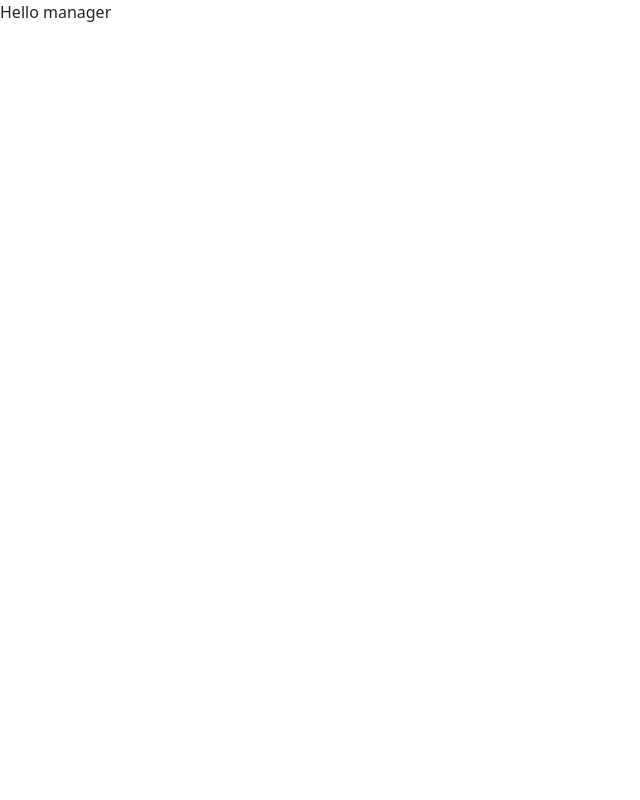
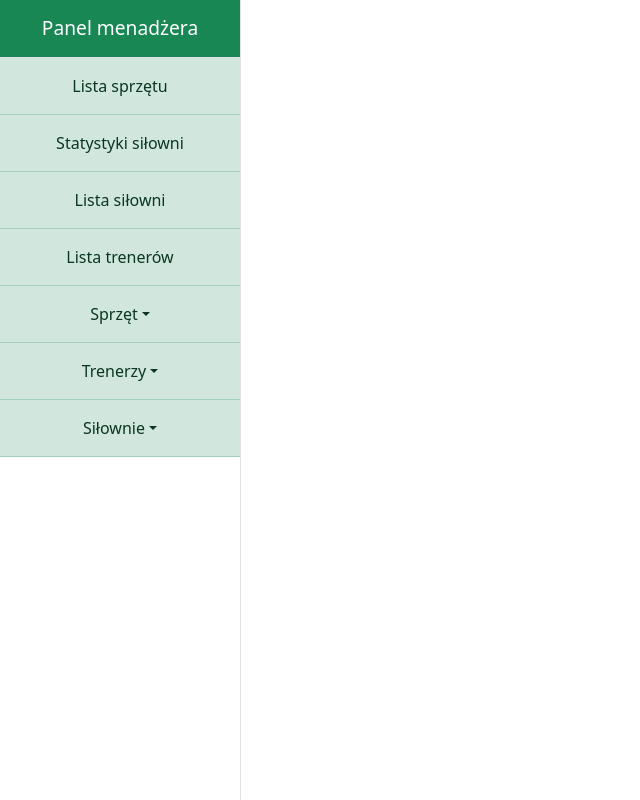
Before and after one commit to dominikaferfecka/FitCrafters, a React (Create React App) app in the folder frontend/: page /manager in a window 1280 px wide. Shown: the whole page, without its empty margins (0-640 px from the left). Built offline with nearby package versions, Linux system fonts and the light colour scheme.

Commit message:
Add sideBar to ManagerPage

```diff
--- a/frontend/src/components/ManagerPage.js
+++ b/frontend/src/components/ManagerPage.js
@@ -1,4 +1,8 @@
+import SideBarManager from "./SideBarManager"
+
 function ManagerPage()  {
-    return <p>Hello manager</p>
+    return <>
+        <SideBarManager />
+    </>
 }
 export default ManagerPage
--- /dev/null
+++ b/frontend/src/components/SideBarManager.js
@@ -0,0 +1,34 @@
+function SideBarManager() {
+    return <><div className="d-flex" id="wrapper">
+    <div className="border-end bg-white" id="sidebar-wrapper">
+        <div className="sidebar-heading border-bottom bg-success" style={{color: "white"}}>Panel menadżera</div>
+        <div className="list-group list-group-flush">
+            <a className="list-group-item list-group-item-action list-group-item-success p-3" href="#!">Lista sprzętu</a>
+            <a className="list-group-item list-group-item-action list-group-item-success p-3" href="#!">Statystyki siłowni</a>
+            <a className="list-group-item list-group-item-action list-group-item-success p-3" href="#!">Lista siłowni</a>
+            <a className="list-group-item list-group-item-action list-group-item-success p-3" href="#!">Lista trenerów</a>
+            <a className="list-group-item list-group-item-action list-group-item-success p-3 dropdown-toggle" id="dropdownEquipment" data-bs-toggle="dropdown" data-bs-offset="10,10" href="#!">Sprzęt</a>
+            <a className="list-group-item list-group-item-action list-group-item-success p-3 dropdown-toggle" id="dropdownTrainer" data-bs-toggle="dropdown" data-bs-offset="10,10" href="#!">Trenerzy</a>
+            <a className="list-group-item list-group-item-action list-group-item-success p-3 dropdown-toggle" id="dropdownGym" data-bs-toggle="dropdown" data-bs-offset="10,10" href="#!">Siłownie</a>
+            <ul className="dropdown-menu dropdown-menu-success" aria-labelledby="dropdownEquipment">
+                <li><a className="dropdown-item" href="#">Dodaj sprzęt</a></li>
+                <li><a className="dropdown-item" href="#">Modyfikuj sprzęt</a></li>
+                <li><a className="dropdown-item" href="#">Usuń sprzęt</a></li>
+            </ul>
+            <ul className="dropdown-menu dropdown-menu-success" aria-labelledby="dropdownTrainer">
+                <li><a className="dropdown-item" href="#">Dodaj trenera</a></li>
+                <li><a className="dropdown-item" href="#">Modyfikuj trenerów</a></li>
+                <li><a className="dropdown-item" href="#">Usuń trenera</a></li>
+            </ul>
+            <ul className="dropdown-menu dropdown-menu-success" aria-labelledby="dropdownGym">
+                <li><a className="dropdown-item" href="#">Dodaj siłownię</a></li>
+                <li><a className="dropdown-item" href="#">Modyfikuj siłownię</a></li>
+                <li><a className="dropdown-item" href="#">Usuń siłownię</a></li>
+            </ul>
+        </div>
+    </div>
+</div>
+    </>
+}
+
+export default SideBarManager
--- a/frontend/src/index.css
+++ b/frontend/src/index.css
@@ -17,3 +17,23 @@
 .text-center {
   text-align: center;
 }
+
+#wrapper {
+  overflow-x: hidden;
+}
+
+#sidebar-wrapper {
+  min-height: 100vh;
+  transition: margin 0.25s ease-out;
+}
+
+#sidebar-wrapper .sidebar-heading {
+  text-align: center;
+  padding: 0.875rem 1.25rem;
+  font-size: 1.2rem;
+}
+
+#sidebar-wrapper .list-group {
+  text-align: center;
+  width: 15rem;
+}
```
